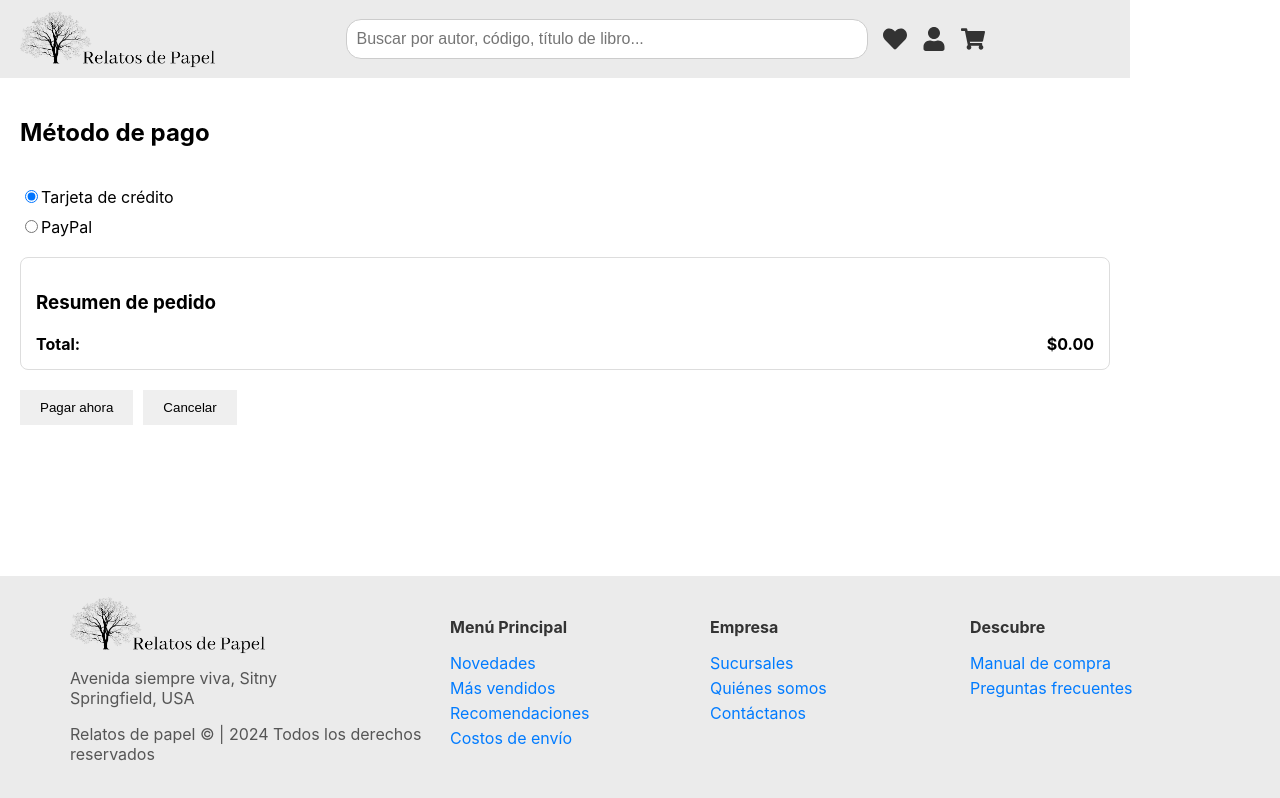
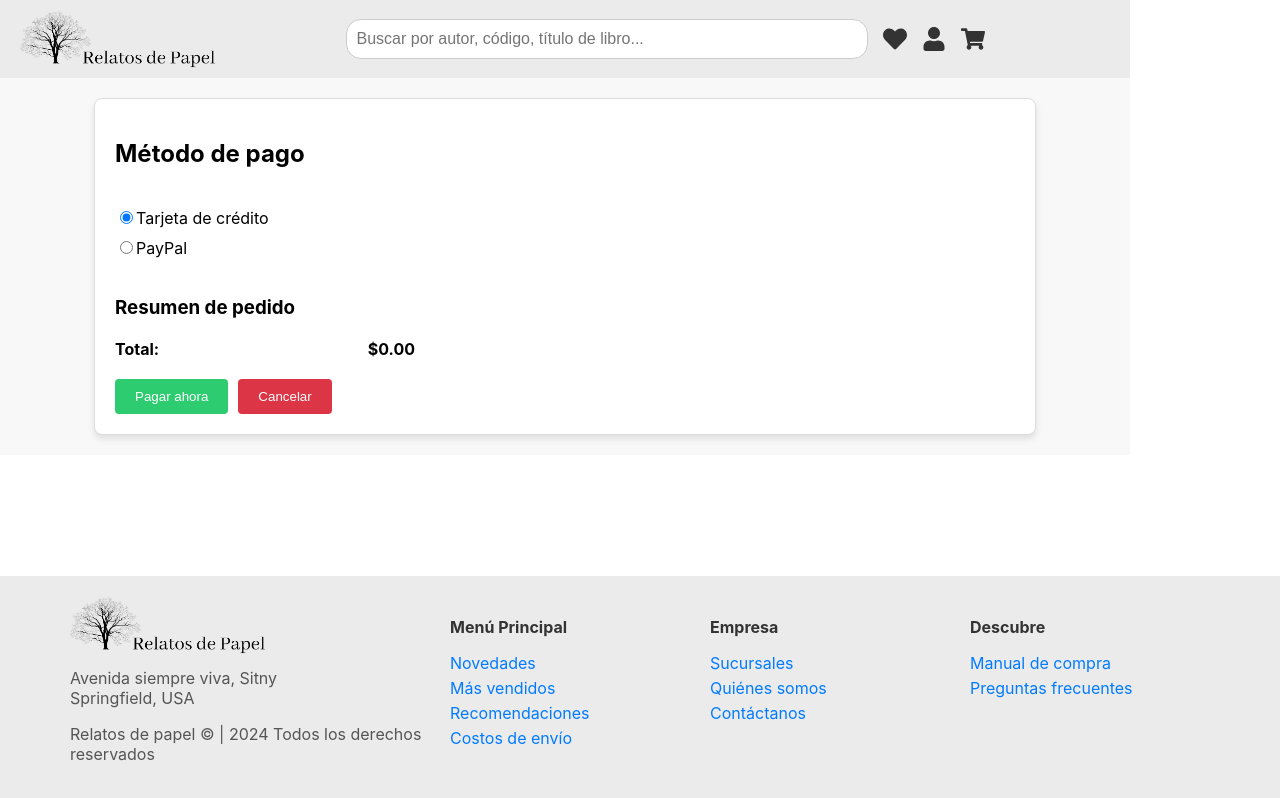
Before and after one commit to jordan07espi/Front-end-Relatos-de-Papel, a React (Create React App) app: page /checkout in a window 1280 px wide. Built offline with nearby package versions, Linux system fonts and the light colour scheme.

Commit message:
Contenedor de pago mejorado esteticamentre

```diff
--- a/src/styles/styles.css
+++ b/src/styles/styles.css
@@ -402,11 +402,10 @@ body, html {
 }
 
 /*PAGO*/
-.checkout-container {
+.checkout-content {
     display: flex;
     flex-direction: column;
     gap: 20px;
-    padding: 20px;
 }
 
 .payment-section {
@@ -415,11 +414,13 @@ body, html {
     gap: 10px;
 }
 
+/* Order summary styles */
 .order-summary {
-    border: 1px solid #ddd;
-    padding: 15px;
-    border-radius: 8px;
+    margin-left: auto; /* Empuja el contenedor hacia la derecha */
+    margin-right: 0;   /* Asegura que quede alineado hacia el borde derecho */
+    width: 300px;      /* Ajusta el ancho según sea necesario */
 }
+
 
 .summary-item {
     display: flex;
@@ -434,14 +435,38 @@ body, html {
     margin-top: 20px;
 }
 
+/* Buttons styles */
 .checkout-buttons button {
     margin-right: 10px;
     padding: 10px 20px;
     border: none;
     cursor: pointer;
+    background-color: #2ecc71; /* Default blue button */
+    color: #ffffff;
+    border-radius: 4px;
+    transition: background-color 0.3s ease;
 }
 
+.checkout-buttons button:hover {
+    background-color: #27ae60; /* Darker blue on hover */
+}
 
+/* Cancel button specific styles */
+.checkout-buttons .cancel-button {
+    background-color: #dc3545; /* Red */
+    color: #ffffff; /* White text */
+    border: none;
+    padding: 10px 20px;
+    border-radius: 4px;
+    cursor: pointer;
+    transition: background-color 0.3s ease;
+}
+
+.checkout-buttons .cancel-button:hover {
+    background-color: #a71d2a; /* Darker red on hover */
+}
+
+/* Utility classes */
 .hide-sidebar .cart-sidebar {
     display: none;
 }
--- a/src/views/Checkout.js
+++ b/src/views/Checkout.js
@@ -18,19 +18,21 @@ const Checkout = () => {
     const handlePayment = () => {
         alert("¡El pedido se ha realizado con éxito!"); // Mensaje de confirmación.
         clearCart(); // Vacía el carrito.
-        navigate("/"); // Redirige a la página principal.
+        navigate("/books"); // Redirige a la vista de Books.
     };
 
     return (
-        <div className="checkout-container">
+        <div className="book-details">
+            <div className="details-container">
+                <div className="checkout-content">
                     <h2>Método de pago</h2>
                     <div className="payment-section">
                         <div>
-                    <input type="radio" name="payment" id="credit-card" defaultChecked />
+                            <input type="radio" name="payment" id="credit-card" defaultChecked/>
                             <label htmlFor="credit-card">Tarjeta de crédito</label>
                         </div>
                         <div>
-                    <input type="radio" name="payment" id="paypal" />
+                            <input type="radio" name="payment" id="paypal"/>
                             <label htmlFor="paypal">PayPal</label>
                         </div>
                     </div>
@@ -48,7 +50,9 @@ const Checkout = () => {
                     </div>
                     <div className="checkout-buttons">
                         <button onClick={handlePayment}>Pagar ahora</button>
-                <button onClick={() => navigate("/")}>Cancelar</button>
+                        <button className="cancel-button" onClick={() => navigate("/books")}>Cancelar</button>
+                    </div>
+                </div>
             </div>
         </div>
     );
```
Lines whose indentation alone changed are shown as unchanged.
